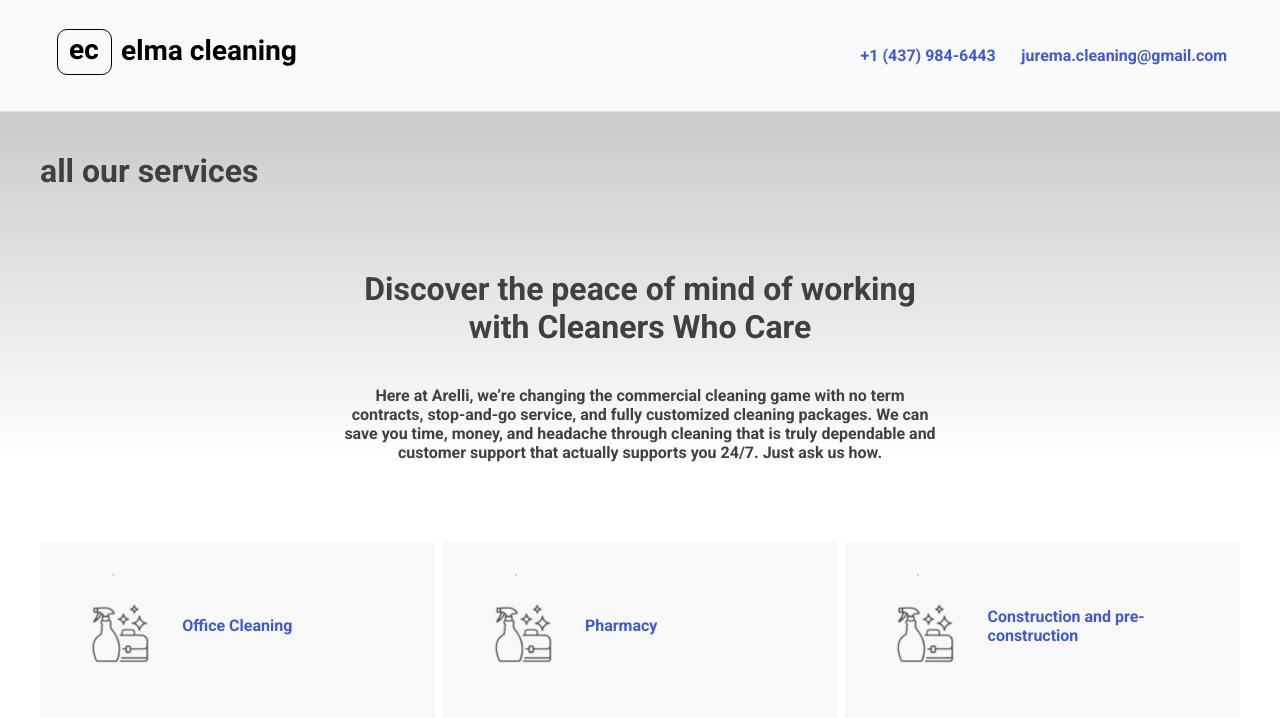
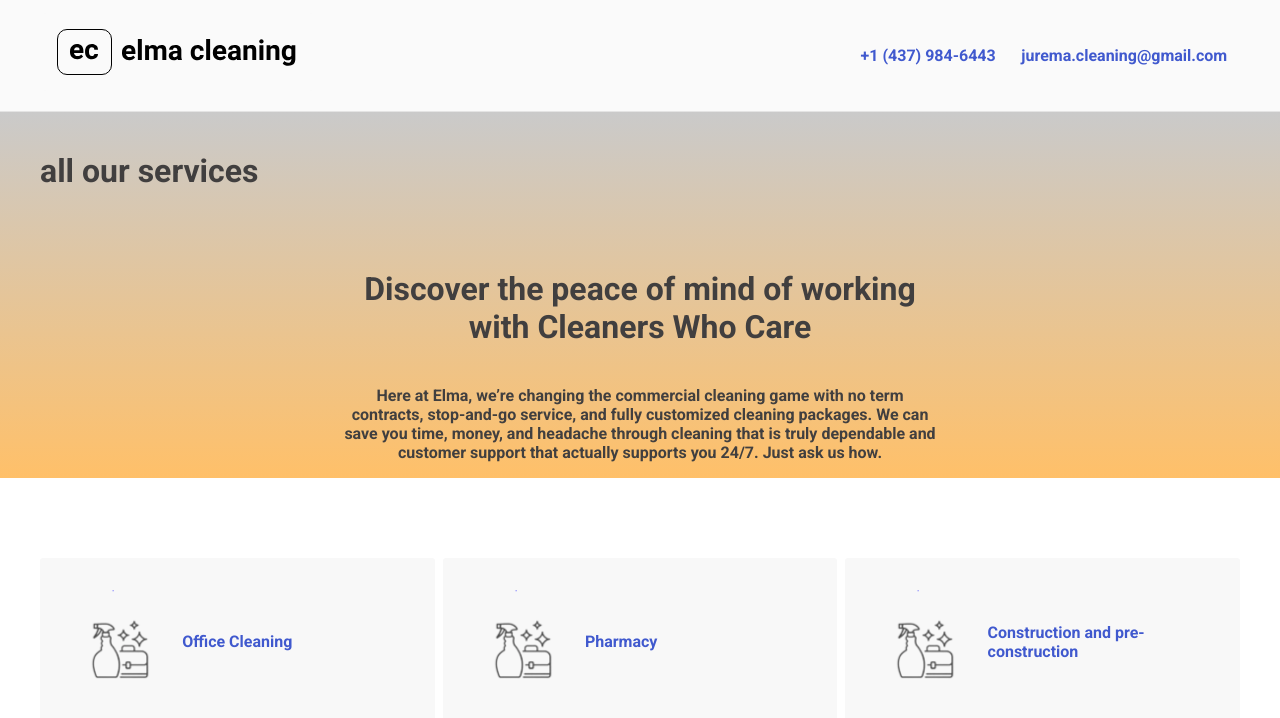
Before and after one commit to schedule-lib/elma.cleanning, a Next.js app: page /services in a window 1280 px wide. Shown: the top 718 px of the page. Built offline with nearby package versions, Linux system fonts and the light colour scheme.

Commit message:
feat: Color in topology | images services

```diff
--- a/src/components/ContractSpecification.tsx
+++ b/src/components/ContractSpecification.tsx
@@ -6,8 +6,8 @@ function ContractSpecification() {
       <div>
         <h1>Discover the peace of mind of working with Cleaners Who Care</h1>
         <p>
-          Here at Arelli, we’re changing the commercial cleaning game with no
-          term contracts, stop-and-go service, and fully customized cleaning
+          Here at Elma, we’re changing the commercial cleaning game with no term
+          contracts, stop-and-go service, and fully customized cleaning
           packages. We can save you time, money, and headache through cleaning
           that is truly dependable and customer support that actually supports
           you 24/7. Just ask us how.
--- a/src/components/Footer.tsx
+++ b/src/components/Footer.tsx
@@ -61,7 +61,7 @@ function Footer() {
           <div className={styles.socialContainer}>
             <li aria-label="Instagram">
               <a
-                href="https://instagram.com/ginesis.sys"
+                href="https://www.instagram.com/elmacleaning5/"
                 target="_blank"
                 rel="noopener noreferrer"
               >
--- a/src/pages/services/[slug].tsx
+++ b/src/pages/services/[slug].tsx
@@ -119,7 +119,7 @@ export const getServerSideProps: GetServerSideProps = async (context) => {
         "Construction is a lucrative business, but many frustrations can amass from the resulting debris of the process. Each stage of the building can leave behind increasing unwanted pieces and parts - where project workers don't have the time to address them. We have built our service on assisting construction projects addressing the necessary cleaning. Our professionals are very knowledgeable when it comes to construction cleaning. We provide reliable services for post-construction cleaning and multi-stage construction cleaning as well.",
       config: {
         imageUrl:
-          "https://images.unsplash.com/photo-1482449609509-eae2a7ea42b7?ixid=MnwxMjA3fDB8MHxzZWFyY2h8MTN8fGNsZWFuaW5nfGVufDB8fDB8fA%3D%3D&ixlib=rb-1.2.1&auto=format&fit=crop&w=500&q=60",
+          "https://images.unsplash.com/photo-1437326300822-01d8f13c024f?ixlib=rb-1.2.1&ixid=MnwxMjA3fDB8MHxwaG90by1wYWdlfHx8fGVufDB8fHx8&auto=format&fit=crop&w=750&q=80",
       },
     },
     {
@@ -130,7 +130,7 @@ export const getServerSideProps: GetServerSideProps = async (context) => {
         "Daycare centres and schools present a unique cleaning challenge because they are a space where inhabitants are often actively encouraged to get down and dirty, learning through touch and interaction with various objects, playgrounds, and surfaces the children have at their disposal. Enriching children’s lives at schools and day cares means allowing them to be free in a space where they can express themselves and be physical, often on the floor.   Once all the children and staff go home for the day, someone needs to be there cleaning up the mess that’s left and ensuring all surfaces are thoroughly cleaned by the next morning. A professional daycare and school cleaning company is the most reliable choice for ensuring that the children's’ spaces are consistently kept impeccably clean.",
       config: {
         imageUrl:
-          "https://images.unsplash.com/photo-1627905646269-7f034dcc5738?ixid=MnwxMjA3fDB8MHxzZWFyY2h8NDB8fGNsZWFuaW5nfGVufDB8fDB8fA%3D%3D&ixlib=rb-1.2.1&auto=format&fit=crop&w=500&q=60",
+          "https://images.unsplash.com/photo-1603712725038-e9334ae8f39f?ixid=MnwxMjA3fDB8MHxzZWFyY2h8MjB8fGNsZWFuaW5nfGVufDB8fDB8fA%3D%3D&ixlib=rb-1.2.1&auto=format&fit=crop&w=500&q=60",
       },
     },
   ];
--- a/src/styles/components/Specifications.module.scss
+++ b/src/styles/components/Specifications.module.scss
@@ -5,5 +5,9 @@
     margin: 0 auto;
 
     text-align: center;
+
+    img {
+      border-radius: 3px;
+    }
   }
 }
--- a/src/styles/pages/ServicePage.module.scss
+++ b/src/styles/pages/ServicePage.module.scss
@@ -5,11 +5,8 @@
 
   > div {
     min-height: 12rem;
-    background-image: linear-gradient(
-      180deg,
-      #cacaca 0%,
-      rgba(164, 222, 255, 0) 100%
-    );
+    background-image: linear-gradient(180deg, #cacaca 0%, #ffc069 100%);
+    padding-bottom: 1rem;
 
     @media screen and (max-width: 1237px) {
       padding: 0 2rem;
--- a/src/styles/pages/Services.module.scss
+++ b/src/styles/pages/Services.module.scss
@@ -6,11 +6,7 @@
   > div {
     min-height: 12rem;
     padding-bottom: 1.5rem;
-    background-image: linear-gradient(
-      180deg,
-      #cacaca 0%,
-      rgba(164, 222, 255, 0) 100%
-    );
+    background-image: linear-gradient(180deg, #cacaca 0%, #ffc069 100%);
 
     @media screen and (max-width: 1237px) {
       padding: 0 2rem;
```
